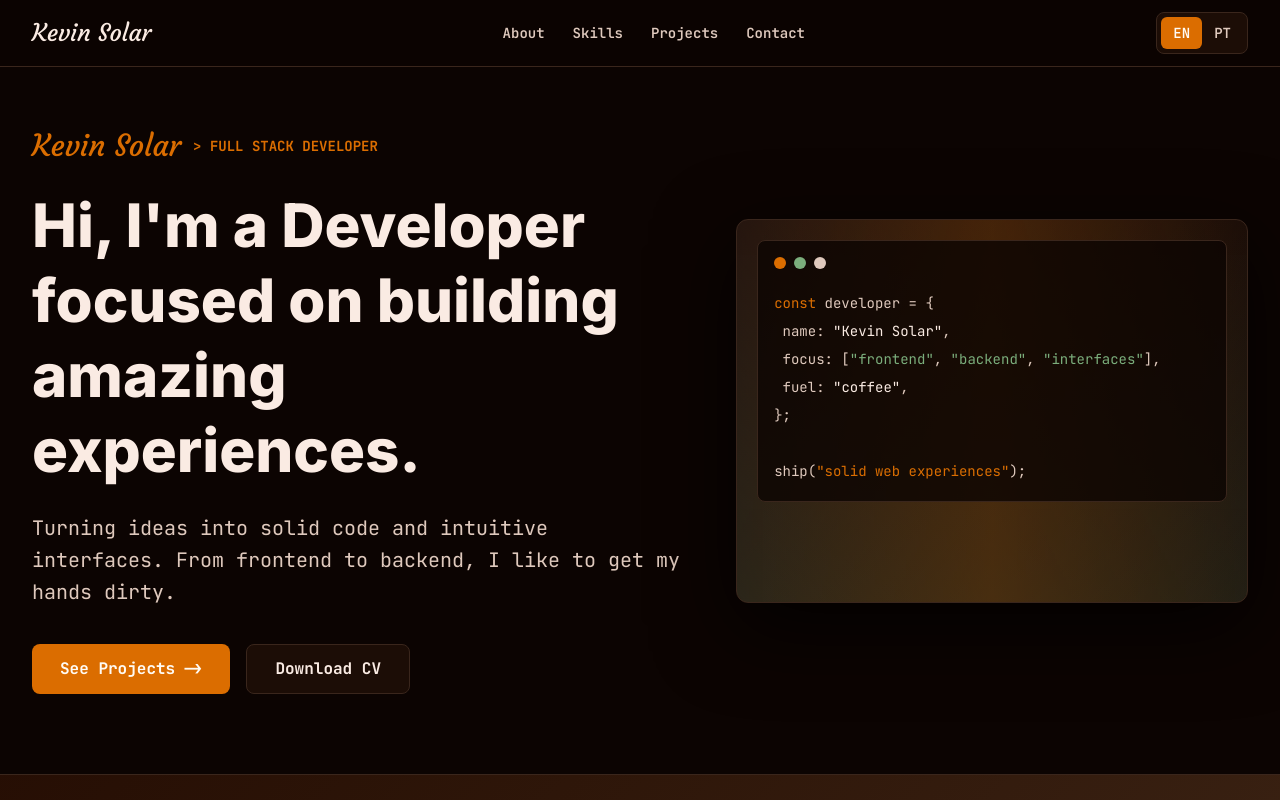
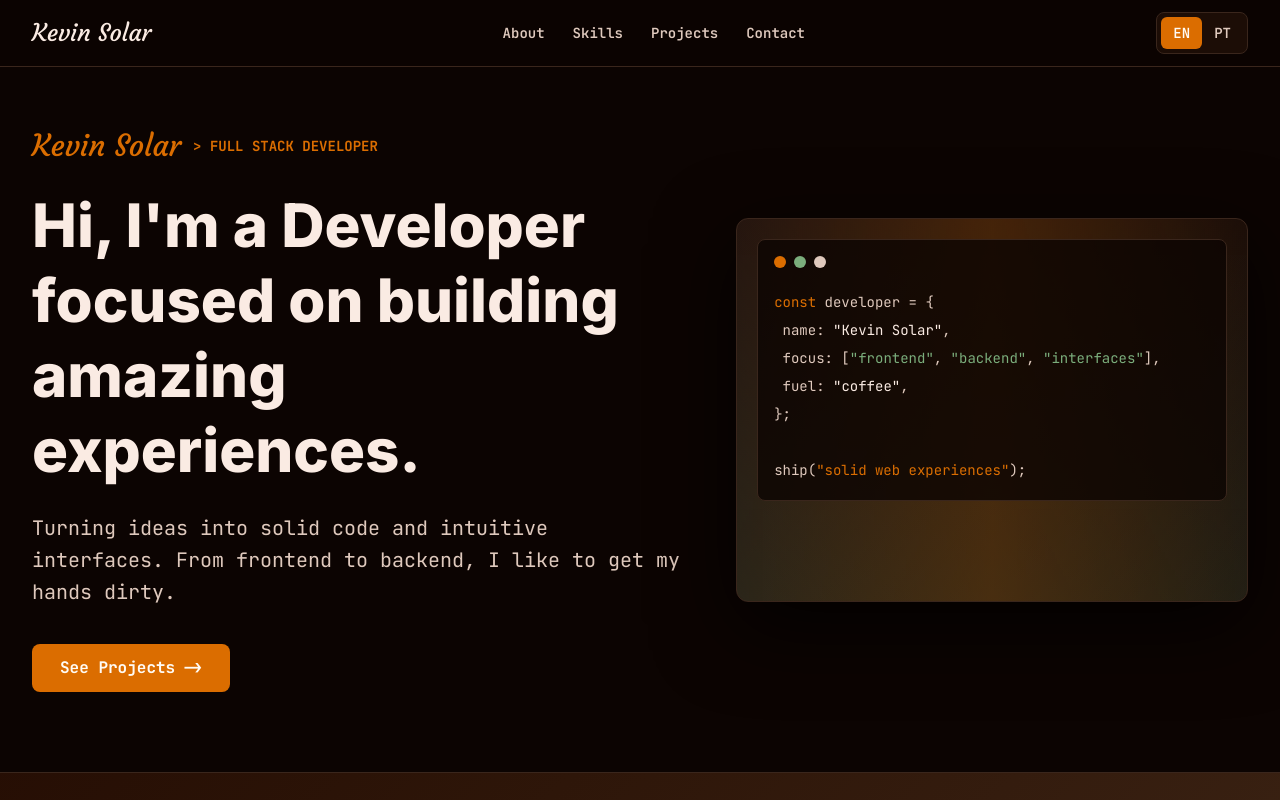
Before and after one commit to kevinsolar/portfolio, a Next.js app: page / in a window 1280 px wide. Shown: the top 800 px of the page. Built offline with nearby package versions, Linux system fonts and the light colour scheme.

Commit message:
rm download btn hero

```diff
--- a/app/sections/HeroSection.tsx
+++ b/app/sections/HeroSection.tsx
@@ -35,9 +35,9 @@ export function HeroSection() {
                 -&gt;
               </span>
             </Button>
-            <Button download href="/kevin-solar-cv.pdf" variant="secondary">
+            {/* <Button download href="/kevin-solar-cv.pdf" variant="secondary">
               <LocalizedText value={hero.secondaryCta} />
-            </Button>
+            </Button> */}
           </div>
         </div>
 
```
